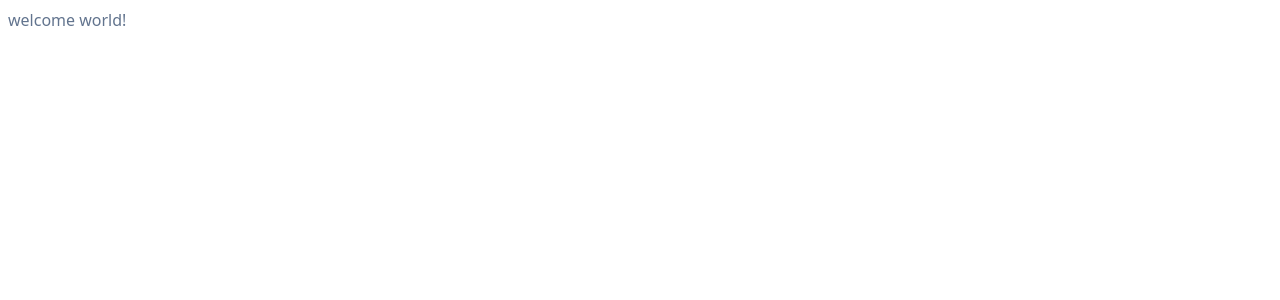
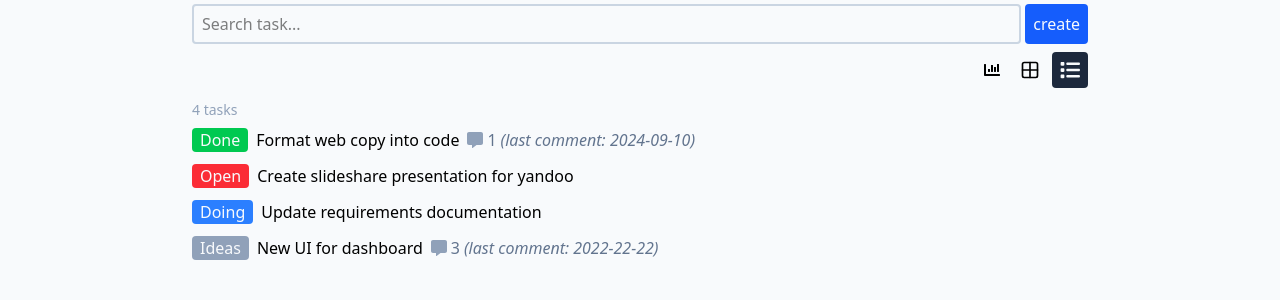
Before and after one commit to dimitargluharski/task-scheduler, a React (Vite) app: page / in a window 1280 px wide. Shown: the top 300 px of the page. Built offline with nearby package versions, Linux system fonts and the light colour scheme.

Commit message:
Add react-charts and react-icons dependencies; implement task management features in App component

```diff
--- a/package.json
+++ b/package.json
@@ -12,7 +12,9 @@
   "dependencies": {
     "@tailwindcss/vite": "^4.1.13",
     "react": "^19.1.1",
+    "react-charts": "^3.0.0-beta.57",
     "react-dom": "^19.1.1",
+    "react-icons": "^5.5.0",
     "tailwindcss": "^4.1.13",
     "zustand": "^5.0.8"
   },
--- a/src/App.tsx
+++ b/src/App.tsx
@@ -1,8 +1,232 @@
+import { useState, useMemo, useEffect } from "react";
+import { LuGrid2X2 } from "react-icons/lu";
+import { FaList } from "react-icons/fa6";
+import { FaCommentAlt } from "react-icons/fa";
+import { FaChartBar } from "react-icons/fa";
+import { Chart } from "react-charts";
+
+interface Comment {
+  id: number;
+  author: string;
+  date: string;
+  text: string;
+}
+
+interface Task {
+  id: number;
+  title: string;
+  status: string;
+  date: string;
+  comments: Comment[];
+  taskAuthor: string;
+}
+
+const tasks: Task[] = [
+  {
+    id: 1, title: 'Format web copy into code', status: 'Done', date: '2025-10-32', comments: [
+      { id: 1, author: 'PM', date: '2024-09-10', text: 'aaaaaaa' }
+    ], taskAuthor: 'admin'
+  },
+  { id: 2, title: 'Create slideshare presentation for yandoo', status: 'Open', date: '2025-10-33', comments: [], taskAuthor: 'admin' },
+  { id: 3, title: 'Update requirements documentation', status: 'Doing', date: '2025-10-33', comments: [], taskAuthor: 'admin' },
+  {
+    id: 4, title: 'New UI for dashboard', status: 'Ideas', date: '2025-10-33', comments: [
+      { id: 1, author: 'PM', date: '2024-09-10', text: 'aaaaaaa' },
+      { id: 2, author: 'PM', date: '2024-09-10', text: 'bbbb' },
+      { id: 3, author: 'PM', date: '2022-22-22', text: 'ccccc' }
+
+    ], taskAuthor: 'admin'
+  },
+];
+
 function App() {
+  const [data, setData] = useState<Task[]>(() => {
+    const storedTasks = localStorage.getItem('tasks');
+    if (storedTasks) {
+      return JSON.parse(storedTasks);
+    } else {
+      localStorage.setItem('tasks', JSON.stringify(tasks));
+      return tasks;
+    }
+  });
+  const [isModalVisible, setIsModalVisible] = useState<boolean>(false);
+  const [isActiveView, setIsActiveView] = useState<boolean>(true);
+  const [statistics, showStatistics] = useState<boolean>(false);
+
+  useEffect(() => {
+    const tasksInLocalStorage = localStorage.getItem('tasks');
+
+    if (tasksInLocalStorage !== null) {
+      try {
+        const parsedTasks = JSON.parse(tasksInLocalStorage);
+        setData(parsedTasks);
+      } catch (error) {
+        console.error('Error parsing tasks from localStorage:', error);
+        localStorage.setItem('tasks', JSON.stringify(tasks));
+        setData(tasks);
+      }
+    }
+
+    localStorage.setItem('tasks', JSON.stringify(tasks));
+    setData(tasks);
+  }, []);
+
+  const handleToggleModalVisibility = () => {
+    setIsModalVisible(!isModalVisible);
+  };
+
+  const handleShowStatistics = () => {
+    showStatistics(!statistics);
+  }
+
+  const prepareChartData = () => {
+    const statusCounts = data.reduce((acc: Record<string, number>, task: Task) => {
+      acc[task.status] = (acc[task.status] || 0) + 1;
+      return acc;
+    }, {} as Record<string, number>);
+
+    return [{
+      label: 'Tasks by Status',
+      data: Object.entries(statusCounts).map(([status, count]) => ({
+        x: status,
+        y: count
+      }))
+    }];
+  };
+
+  const chartData = useMemo(() => prepareChartData(), [data]);
+  const primaryAxis = useMemo(
+    () => ({
+      getValue: (datum: any) => datum.x,
+    }),
+    []
+  );
+  const secondaryAxes = useMemo(
+    () => [
+      {
+        getValue: (datum: any) => datum.y,
+      },
+    ],
+    []
+  );
+
+  const handleColorizeBackgroundDependingOnTaskStatus = (taskStatus: string) => {
+    switch (taskStatus) {
+      case 'Done':
+        return 'bg-green-500 text-slate-50';
+      case 'Open':
+        return 'bg-red-500 text-slate-50';
+      case 'Doing':
+        return 'bg-blue-500 text-slate-50';
+      case 'Ideas':
+        return 'bg-slate-400 text-slate-50'
+      default:
+        return 'bg-gray-500 text-slate-50';
+    }
+  };
+
   return (
-    <h1 className="p-2 text-slate-500">
-      welcome world!
-    </h1>
+    <div className="flex flex-col bg-slate-50 min-h-dvh py-1">
+      <div className="w-4xl mx-auto flex flex-col gap-1">
+
+        <div className="flex gap-1">
+          <input
+            type="text"
+            className="w-full px-2 border-2 border-slate-300 outline-slate-500 focus:border-slate-800 rounded-sm"
+            placeholder="Search task..."
+          />
+
+          <span
+            className="p-2 bg-blue-600 rounded-sm text-slate-50 hover:cursor-pointer hover:bg-blue-500"
+            onClick={handleToggleModalVisibility}>
+            create
+          </span>
+
+        </div>
+
+        {isModalVisible && (
+          <div className="flex flex-col gap-1">
+            <input type="text" placeholder="Task title..." className="p-2 w-full" />
+            <div className="bg-green-500 p-2 rounded-sm text-slate-50 text-center uppercase" aria-disabled>save</div>
+          </div>
+        )}
+
+        <div className="flex justify-end gap-1 py-1 items-center">
+          <div className={`p-2 hover:cursor-pointer rounded-sm ${statistics ? 'bg-slate-800 text-slate-50' : ''}`} onClick={handleShowStatistics}>
+            <FaChartBar />
+          </div>
+          <div className="p-2 hover:cursor-pointer">
+            <LuGrid2X2 className="h-5 w-5" />
+          </div>
+          <div className={`p-2 hover:cursor-pointer rounded-sm ${isActiveView ? 'bg-slate-800 text-slate-50' : ''}`}>
+            <FaList className='w-5 h-5' />
+          </div>
+        </div>
+
+        <div>
+          {statistics && (
+            <div className="mb-4 p-4 bg-white rounded-lg shadow">
+              <h2 className="text-lg font-semibold mb-4 text-slate-700">Tasks Statistics</h2>
+              <div className="grid grid-cols-2 md:grid-cols-4 gap-4 mb-6">
+                {Object.entries(data.reduce((acc: Record<string, number>, task: Task) => {
+                  acc[task.status] = (acc[task.status] || 0) + 1;
+                  return acc;
+                }, {} as Record<string, number>)).map(([status, count]) => (
+                  <div key={status} className="text-center p-3 rounded-lg bg-slate-50">
+                    <div className={`text-2xl font-bold ${handleColorizeBackgroundDependingOnTaskStatus(status).includes('bg-green') ? 'text-green-600' :
+                      handleColorizeBackgroundDependingOnTaskStatus(status).includes('bg-red') ? 'text-red-600' :
+                        handleColorizeBackgroundDependingOnTaskStatus(status).includes('bg-blue') ? 'text-blue-600' : 'text-slate-600'}`}>
+                      {count}
+                    </div>
+                    <div className="text-sm text-slate-600 capitalize">{status}</div>
+                  </div>
+                ))}
+              </div>
+
+              <div style={{ width: '100%', height: '300px' }}>
+                <Chart
+                  options={{
+                    data: chartData,
+                    primaryAxis,
+                    secondaryAxes,
+                  }}
+                />
+              </div>
+            </div>
+          )}
+        </div>
+
+        <div className="text-sm text-slate-400">
+          {data.length} {data.length > 1 || data.length === 0 ? 'tasks' : 'task'}
+        </div>
+
+        {data.map((task: Task) => (
+          <div key={task.id} className="flex gap-2 py-1">
+            <div className={`rounded-sm px-2 ${handleColorizeBackgroundDependingOnTaskStatus(task.status)}`}>
+              {task.status}
+            </div>
+
+            <div className="hover:cursor-pointer hover:underline">
+              {task.title}
+            </div>
+
+            {task.comments.length ? (
+              <div className="flex items-center gap-1">
+                <FaCommentAlt className="text-slate-400" />
+
+                <span className="text-slate-500">
+                  {task.comments.length}
+                </span>
+
+                <span className="italic text-slate-500">
+                  (last comment: {task.comments.map((comment: Comment) => comment.date).slice(-1)})
+                </span>
+              </div>
+            ) : null}
+          </div>
+        ))}
+      </div>
+    </div>
   )
 }
 
```
Also changed, not shown: 1 other file (tests, documents, lock files or other folders).
